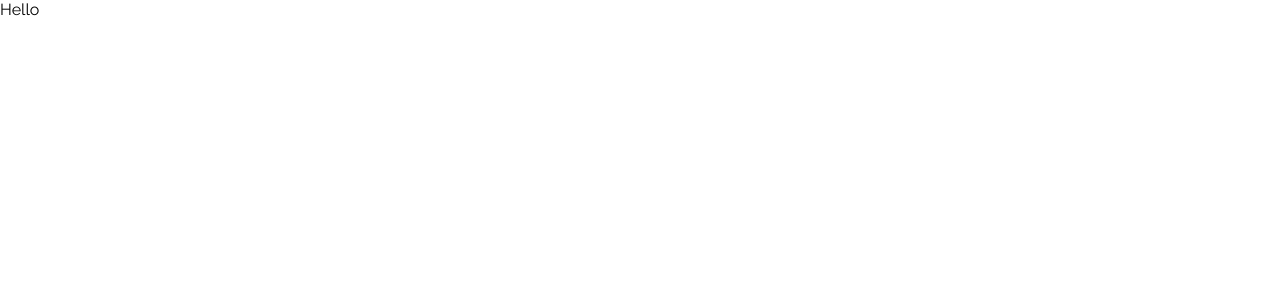
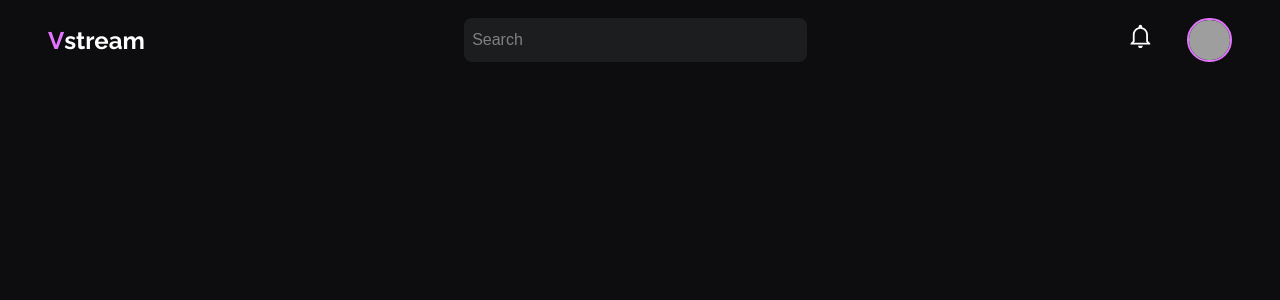
Before and after one commit to codegoggins/vidstream, a React (Create React App) app in the folder client/: page / in a window 1280 px wide. Shown: the top 300 px of the page. Built offline with nearby package versions, Linux system fonts and the light colour scheme; grey boxes are pictures that could not be loaded.

Commit message:
Navbar Component Completed

```diff
--- a/client/src/App.js
+++ b/client/src/App.js
@@ -1,8 +1,9 @@
+import Home from "./pages/Home";
 
 function App() {
   return (
     <div className="App">
-         Hello
+         <Home/>
     </div>
   );
 }
--- /dev/null
+++ b/client/src/components/Navbar.jsx
@@ -0,0 +1,94 @@
+import React from 'react'
+import styled from 'styled-components';
+import {IoMdNotificationsOutline} from 'react-icons/io'
+
+
+const Container = styled.div`
+height: 5rem;
+padding: 0 3rem;
+display: flex;
+align-items: center;
+justify-content: space-between;
+
+`;
+
+
+const Right = styled.div`
+font-weight: bold;
+display: flex;
+font-size: 1.5rem;
+
+span{
+    color: #e473ff;
+}
+p{
+    color: white;
+}
+
+`;
+
+const Center = styled.div`
+
+input{
+    font-size: 1rem;
+    border: none;
+    padding: 0.8rem 8rem 0.8rem 0.5rem;
+    border-radius: 0.5rem;
+    background-color: #1c1d1f;
+    color: grey;
+    &::placeholder{
+        color: grey;
+    }
+    &:focus{
+        outline: none;
+    }
+}
+
+`;
+
+
+const Left = styled.div`
+display: flex;
+align-items: center;
+gap: 2rem;
+
+p{
+    font-size: 1.8rem;
+    cursor: pointer;
+}
+
+img{
+    height: 2.8rem;
+    width: 2.8rem;
+    object-fit: cover;
+    border-radius:50%;
+    border: 0.15rem solid #e473ff;
+    cursor: pointer;
+}
+
+`;
+
+
+
+
+const Navbar = () => {
+  return (
+     <Container>
+          <Right>
+              <span>V</span>
+              <p>stream</p>
+          </Right>
+          <Center>
+              <input type="text" placeholder='Search'/>
+          </Center>
+          <Left>
+                <p>
+                    <IoMdNotificationsOutline/>
+                </p>
+                <img src="https://images.pexels.com/photos/15031644/pexels-photo-15031644.jpeg?auto=compress&cs=tinysrgb&w=1260&h=750&dpr=1" alt="" />
+          </Left>
+     </Container>
+  )
+}
+
+export default Navbar
--- a/client/src/index.css
+++ b/client/src/index.css
@@ -8,5 +8,8 @@
 body,html{
   overflow-x: hidden;
   font-family: 'Raleway', sans-serif;
+  background-color: #0d0d0f;
+  color: white;
+  font-size: 16px;
   /* font-family: 'Righteous', cursive; */
 }
--- a/client/src/pages/Home.jsx
+++ b/client/src/pages/Home.jsx
@@ -1,8 +1,11 @@
 import React from 'react'
+import Navbar from '../components/Navbar'
 
 const Home = () => {
   return (
-    <div>Home</div>
+    <div>
+        <Navbar/>
+    </div>
   )
 }
 
```
